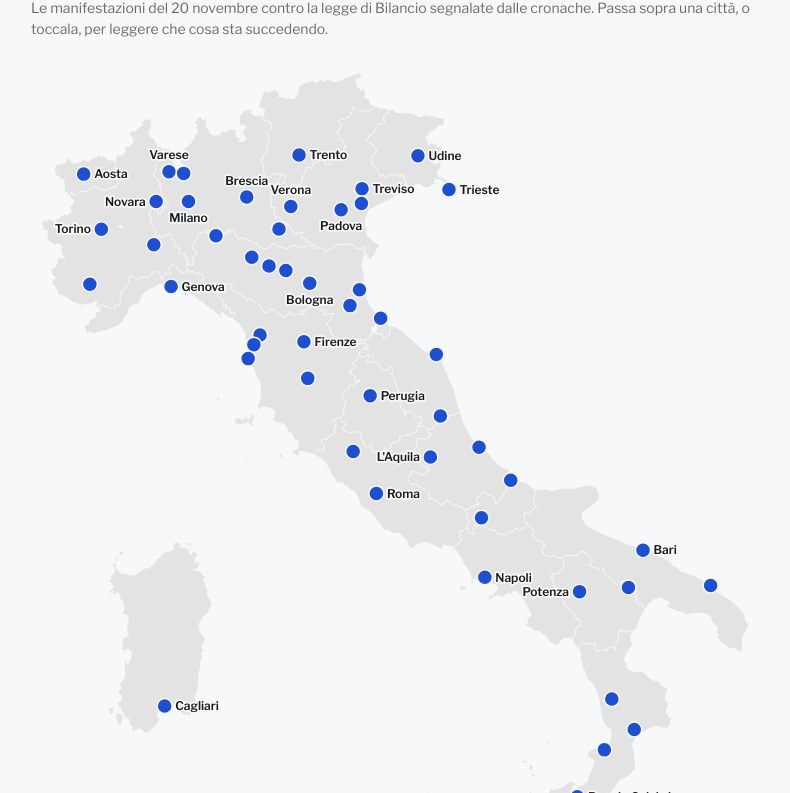
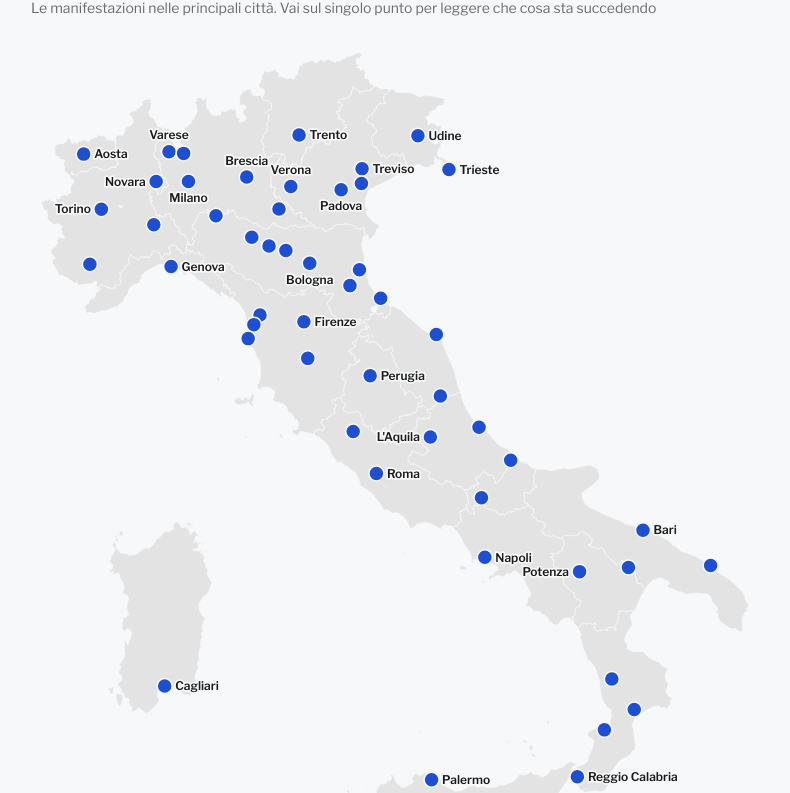
Before and after one commit to CosimoFire/cortei-italia, a plain HTML site: page mappa/index.html in a window 1280 px wide. Shown: the part 62-855 px from the top of the page, without its empty margins (245-1035 px from the left). Drawn offline with nearby package versions, Linux system fonts and the light colour scheme.

Commit message:
Nuovo sottotitolo
Co-Authored-By: Claude Opus 5.5 <noreply@anthropic.com>

```diff
--- a/mappa/index.html
+++ b/mappa/index.html
@@ -24,7 +24,7 @@
 <main class="radar">
   <header>
     <h1 class="r-title">Sciopero generale, cortei e presìdi</h1>
-    <p class="r-sub">Le manifestazioni del 20 novembre contro la legge di Bilancio segnalate dalle cronache. Passa sopra una città, o toccala, per leggere che cosa sta succedendo.</p>
+    <p class="r-sub">Le manifestazioni nelle principali città. Vai sul singolo punto per leggere che cosa sta succedendo</p>
   </header>
 
   <figure class="r-chart" id="mappa"></figure>
```
